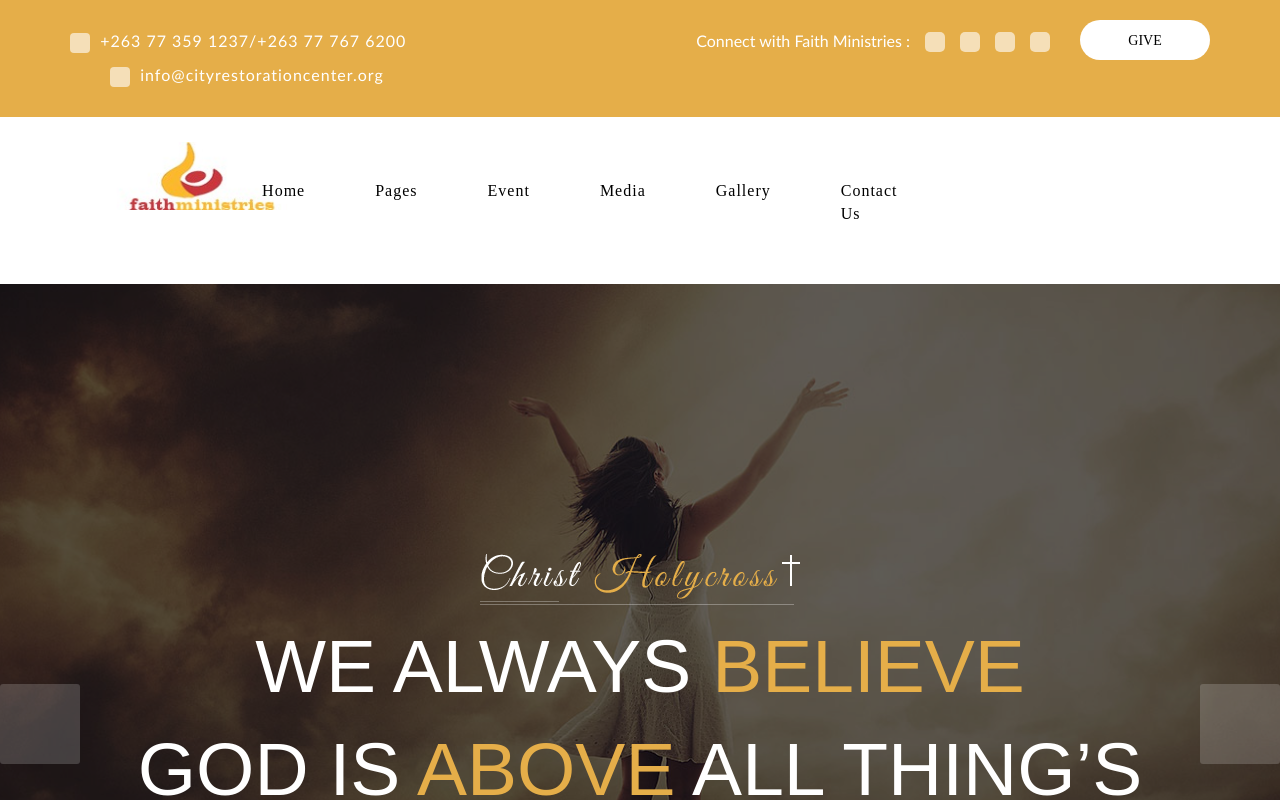
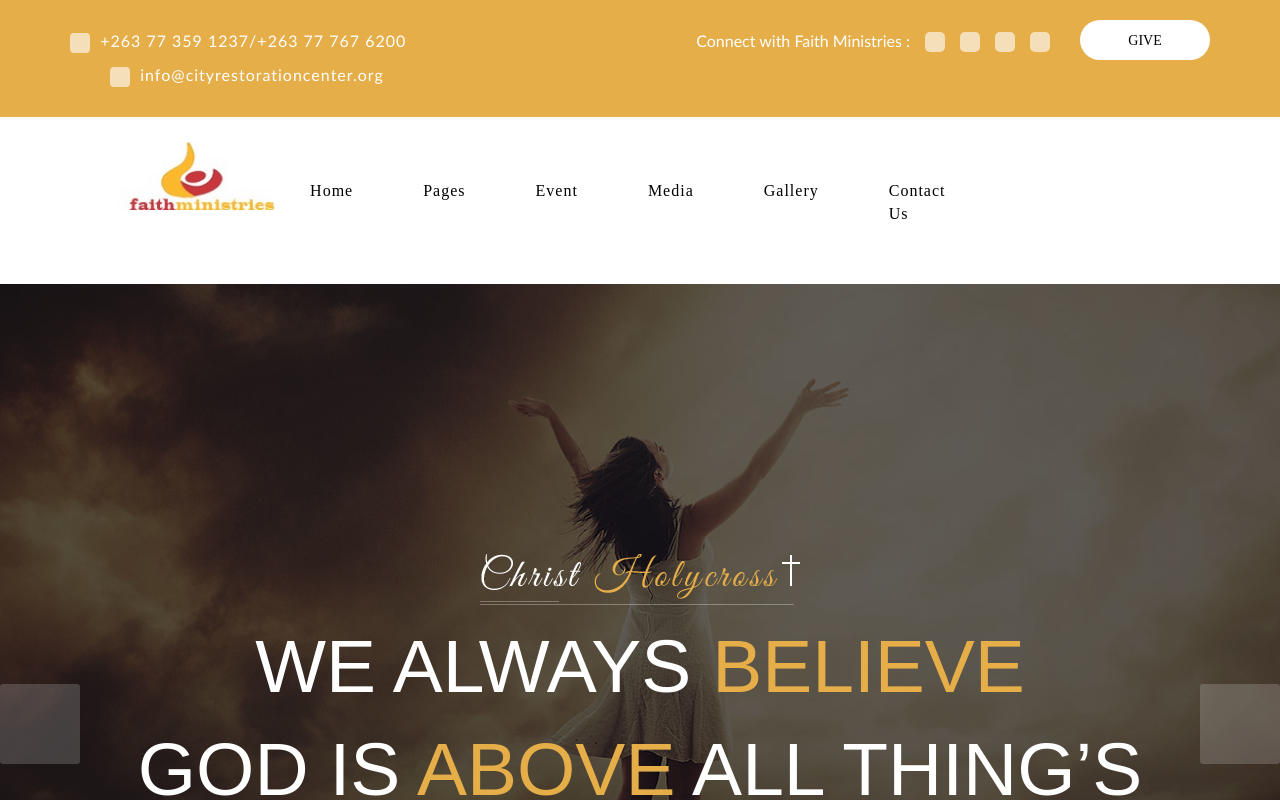
Before and after one commit to tatendasoza/crc, a React (Vite) app in the folder crc-react/: page / in a window 1280 px wide. Shown: the top 800 px of the page. Built offline with nearby package versions, Linux system fonts and the light colour scheme; a web font is replaced by a local one.

Commit message:
style(App.css): adjust margin for large screen menu items

```diff
--- a/crc-react/src/App.css
+++ b/crc-react/src/App.css
@@ -10,6 +10,11 @@
   display: flex;
   justify-content: flex-end;
 }
+@media (min-width: 992px) {
+  .gc_main_menu_wrapper .col-lg-6 {
+    margin-left: 48px;
+  }
+}
 .gc_main_menu_wrapper .mainmenu > ul > li {
   display: inline-block;
 }
```
